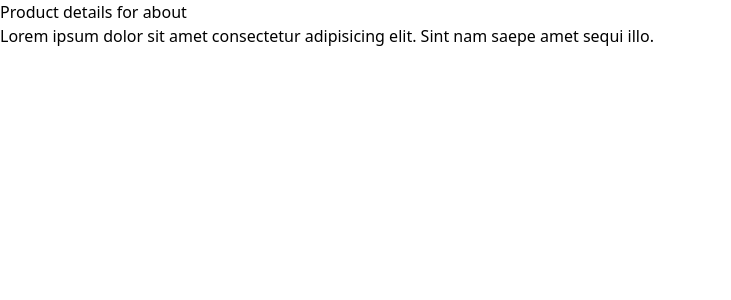
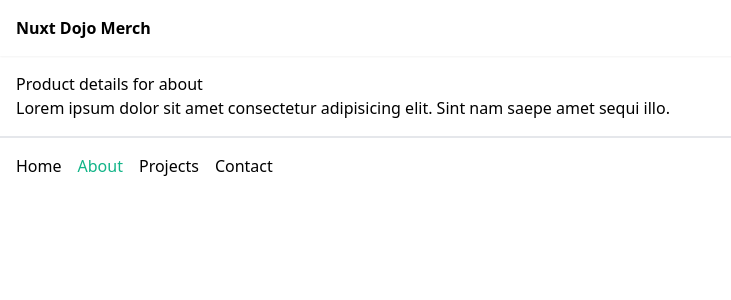
Before and after one commit to gloriabee/Nuxt3_crash, a Nuxt app: page /projects/about in a window 1280 px wide. Shown: the top 300 px of the page, without its empty margins (0-731 px from the left). Built offline with nearby package versions, Linux system fonts and the light colour scheme.

Commit message:
Adding navigation in layout

```diff
--- /dev/null
+++ b/layouts/default.vue
@@ -0,0 +1,36 @@
+<script setup lang="ts">
+
+</script>
+
+<template>
+    <div>
+
+        <!--Navigation header-->
+        <header class="shadow-sm bg-white">
+            <nav class="container flex p-4 mx-auto justify-between">
+                <NuxtLink to="/" class="font-bold">Logo</NuxtLink>
+                <ul class="ml-auto gap-4 flex">
+                    <li><NuxtLink to="/">Home</NuxtLink></li>
+                    <li><NuxtLink to="about">About</NuxtLink></li>
+                    <li><NuxtLink to="projects">Projects</NuxtLink></li>
+                    <li><NuxtLink to="contact">Contact</NuxtLink></li>
+                </ul>
+            </nav>
+        </header>
+
+        <!--output the page content-->
+        <div class="container mx-auto p-4">
+            <slot></slot>
+        </div>
+
+
+    </div>
+</template>
+
+
+
+<style scoped>
+    .router-link-exact-active{
+        color: blue;
+    }
+</style>
--- /dev/null
+++ b/layouts/projects.vue
@@ -0,0 +1,35 @@
+<script setup lang="ts">
+
+</script>
+
+<template>
+    <div>
+            <!--Navigation header-->
+        <header class="shadow-sm bg-white">
+            <nav class="container p-4 mx-auto">
+                <NuxtLink to="/" class="font-bold">Nuxt Dojo Merch</NuxtLink>
+            </nav>
+        </header>
+
+        <div class="container mx-auto p-4">
+            <slot/>
+        </div>
+
+        <footer class="container mx-auto p-4 flex justify-between border-t-2">
+            <ul class="flex gap-4">
+                <li><NuxtLink to="/">Home</NuxtLink></li>
+                <li><NuxtLink to="about">About</NuxtLink></li>
+                <li><NuxtLink to="projects">Projects</NuxtLink></li>
+                <li><NuxtLink to="contact">Contact</NuxtLink></li>
+            </ul>
+        </footer>
+    </div>
+</template>
+
+
+
+<style scoped>
+    .router-link-exact-active{
+        color: #12b488;
+    }
+</style>
--- a/pages/index.vue
+++ b/pages/index.vue
@@ -1,12 +1,15 @@
 <!-- / = /index  -->
 
 <script setup lang="ts">
+//    Adding Navigation Layout
+
 
 </script>
 
 
 <template>
     <div>
+
         <h1 class="mb-5 text-blue-500 text-3xl font-bold">Home</h1>
         <p class="mx-3">Lorem ipsum, dolor sit amet consectetur adipisicing elit. Optio, officiis doloremque. Alias modi autem vel!</p>
         <p class="mx-3">Lorem ipsum, dolor sit amet consectetur adipisicing elit. Optio, officiis doloremque. Alias modi autem vel!</p>
--- a/pages/projects/[id].vue
+++ b/pages/projects/[id].vue
@@ -2,6 +2,10 @@
 
 <script setup lang="ts">
    const {id} = useRoute().params
+
+   definePageMeta({
+    layout:'projects'
+    })
 </script>
 
 <template>
--- a/pages/projects/index.vue
+++ b/pages/projects/index.vue
@@ -1,12 +1,17 @@
 <!-- /projects/item  for item.vue -->
  <!-- /projects for index.vue  -->
+
+
  <script setup lang="ts">
-
+    definePageMeta({
+        layout: "projects"
+    })
  </script>
 
  <template>
     <div>
         <p>Products</p>
+
     </div>
  </template>
 
```
Also changed, not shown: layout/default.vue (deleted, +0 -15 lines).
